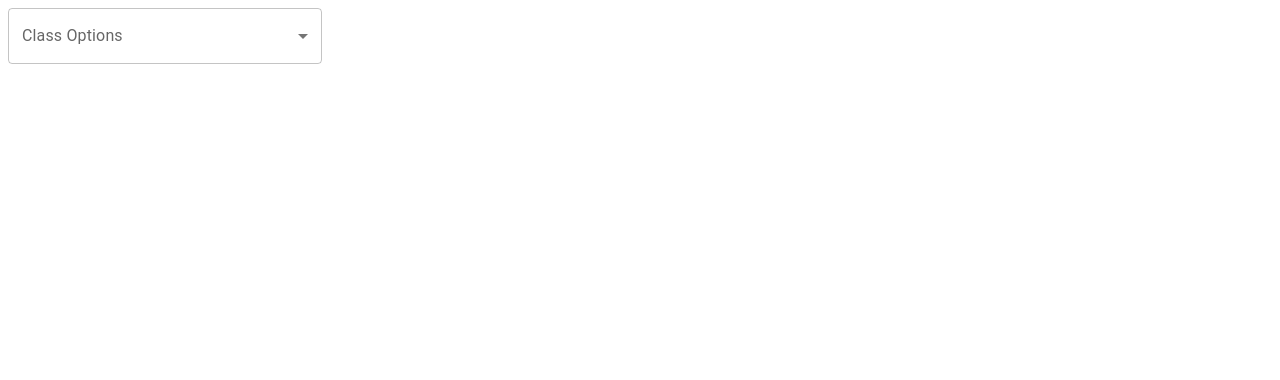
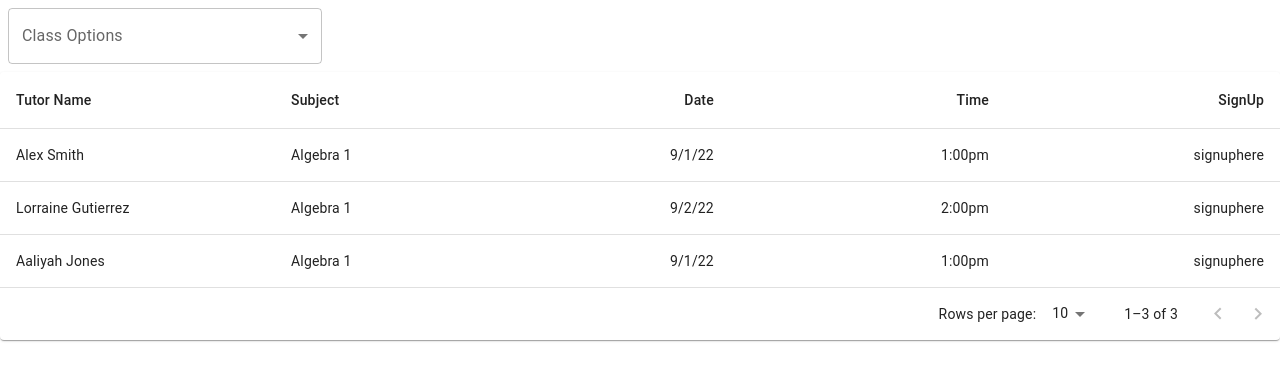
Before and after one commit to GradeFlippr/gradeflippr, a React (Create React App) app in the folder client/: page /dashboard in a window 1280 px wide. Shown: the top 380 px of the page. Built offline with nearby package versions, Linux system fonts and the light colour scheme.

Commit message:
basic table added

```diff
--- a/client/src/components/AppBar.jsx
+++ b/client/src/components/AppBar.jsx
@@ -5,7 +5,6 @@ import Toolbar from '@mui/material/Toolbar';
 import IconButton from '@mui/material/IconButton';
 import Typography from '@mui/material/Typography';
 import Menu from '@mui/material/Menu';
-import MenuIcon from '@mui/icons-material/Menu';
 import Container from '@mui/material/Container';
 import dolphinlogo from '../assets/logonobackground.png';
 
@@ -15,7 +14,7 @@ import MenuItem from '@mui/material/MenuItem';
 import { useNavigate } from 'react-router-dom';
 import { useAuth } from '../hooks/useAuth';
 
-const settings = ['Profile', 'Logout'];
+// const settings = ['Profile', 'Logout'];
 
 export const AppBar = ({ pages }) => {
   const [anchorElNav, setAnchorElNav] = React.useState(null);
--- /dev/null
+++ b/client/src/components/TutoringOptions.tsx
@@ -0,0 +1,137 @@
+import * as React from 'react';
+import Paper from '@mui/material/Paper';
+import Table from '@mui/material/Table';
+import TableBody from '@mui/material/TableBody';
+import TableCell from '@mui/material/TableCell';
+import TableContainer from '@mui/material/TableContainer';
+import TableHead from '@mui/material/TableHead';
+import TablePagination from '@mui/material/TablePagination';
+import TableRow from '@mui/material/TableRow';
+
+interface Column {
+  id: 'TutorName' | 'Subject' | 'Date' | 'Time' | 'SignUp';
+  label: string;
+  minWidth?: number;
+  align?: 'right';
+  format?: (value: number) => string;
+}
+
+const columns: readonly Column[] = [
+  { id: 'TutorName', label: 'Tutor Name', minWidth: 170 },
+  { id: 'Subject', label: 'Subject', minWidth: 100 },
+  {
+    id: 'Date',
+    label: 'Date',
+    minWidth: 170,
+    align: 'right',
+    // format: (value: string) =>
+    //   value.toLocaleString('en-US', {
+    //     weekday: 'long',
+    //     year: 'numeric',
+    //     month: 'short',
+    //     day: 'numeric',
+    //   }),
+  },
+  {
+    id: 'Time',
+    label: 'Time',
+    minWidth: 170,
+    align: 'right',
+    // format: (value: string) =>
+    //   value.toLocaleString('en-US', {
+    //     hour: '2-digit',
+    //     minute: '2-digit',
+    //   }),
+  },
+  {
+    id: 'SignUp',
+    label: 'SignUp',
+    minWidth: 170,
+    align: 'right',
+  },
+];
+
+interface Data {
+  TutorName: string;
+  Subject: string;
+  Date: string;
+  Time: string;
+  SignUp: string;
+}
+
+function createData(
+  TutorName: string,
+  Subject: string,
+  Date: string,
+  Time: string,
+  SignUp: string
+): Data {
+  return { TutorName, Subject, Date, Time, SignUp };
+}
+
+const rows = [
+  createData('Alex Smith', 'Algebra 1', '9/1/22', '1:00pm', 'signuphere'),
+  createData('Lorraine Gutierrez', 'Algebra 1', '9/2/22', '2:00pm', 'signuphere'),
+  createData('Aaliyah Jones', 'Algebra 1', '9/1/22', '1:00pm', 'signuphere'),
+];
+
+export default function StickyHeadTable() {
+  const [page, setPage] = React.useState(0);
+  const [rowsPerPage, setRowsPerPage] = React.useState(10);
+
+  const handleChangePage = (event: unknown, newPage: number) => {
+    setPage(newPage);
+  };
+
+  const handleChangeRowsPerPage = (event: React.ChangeEvent<HTMLInputElement>) => {
+    setRowsPerPage(+event.target.value);
+    setPage(0);
+  };
+
+  return (
+    <Paper sx={{ width: '100%', overflow: 'hidden' }}>
+      <TableContainer sx={{ maxHeight: 440 }}>
+        <Table stickyHeader aria-label="sticky table">
+          <TableHead>
+            <TableRow>
+              {columns.map((column) => (
+                <TableCell
+                  key={column.id}
+                  align={column.align}
+                  style={{ minWidth: column.minWidth }}
+                >
+                  {column.label}
+                </TableCell>
+              ))}
+            </TableRow>
+          </TableHead>
+          <TableBody>
+            {rows.slice(page * rowsPerPage, page * rowsPerPage + rowsPerPage).map((row) => {
+              return (
+                <TableRow hover role="checkbox" tabIndex={-1} key={row.Subject}>
+                  {columns.map((column) => {
+                    const value = row[column.id];
+                    return (
+                      <TableCell key={column.id} align={column.align}>
+                        {column.format && typeof value === 'number' ? column.format(value) : value}
+                      </TableCell>
+                    );
+                  })}
+                </TableRow>
+              );
+            })}
+          </TableBody>
+        </Table>
+      </TableContainer>
+      <TablePagination
+        rowsPerPageOptions={[10, 25, 100]}
+        component="div"
+        count={rows.length}
+        rowsPerPage={rowsPerPage}
+        page={page}
+        onPageChange={handleChangePage}
+        onRowsPerPageChange={handleChangeRowsPerPage}
+      />
+    </Paper>
+  );
+}
--- a/client/src/index.tsx
+++ b/client/src/index.tsx
@@ -8,6 +8,7 @@ import { AuthProvider } from './hooks/useAuth';
 
 // import App from './App';
 import ClassSelect from './components/ClassSelect';
+import TutoringOptions from './components/TutoringOptions';
 
 const root = ReactDOM.createRoot(document.getElementById('root') as HTMLElement);
 root.render(
@@ -15,6 +16,7 @@ root.render(
     <BrowserRouter>
       <AuthProvider>
         <ClassSelect />
+        <TutoringOptions />
       </AuthProvider>
     </BrowserRouter>
   </StrictMode>
```
